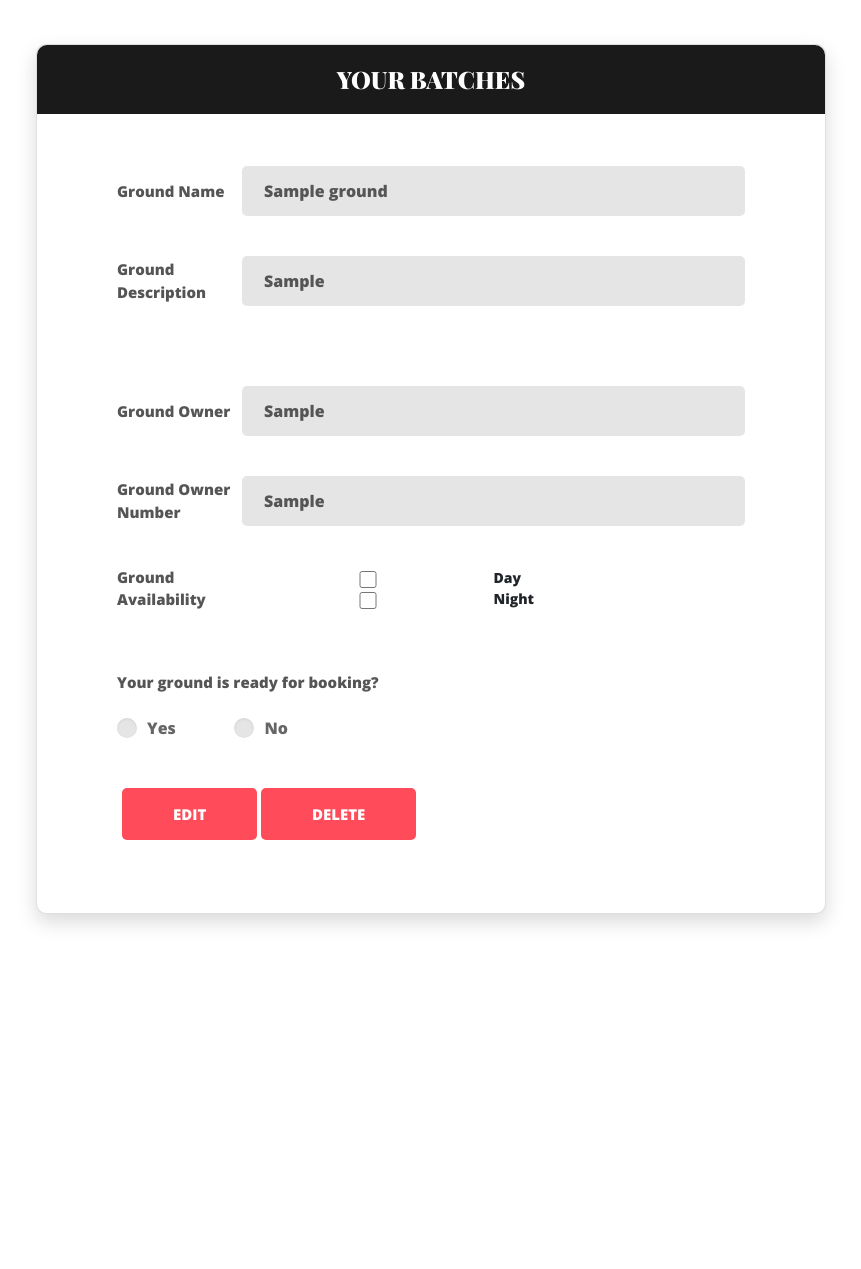
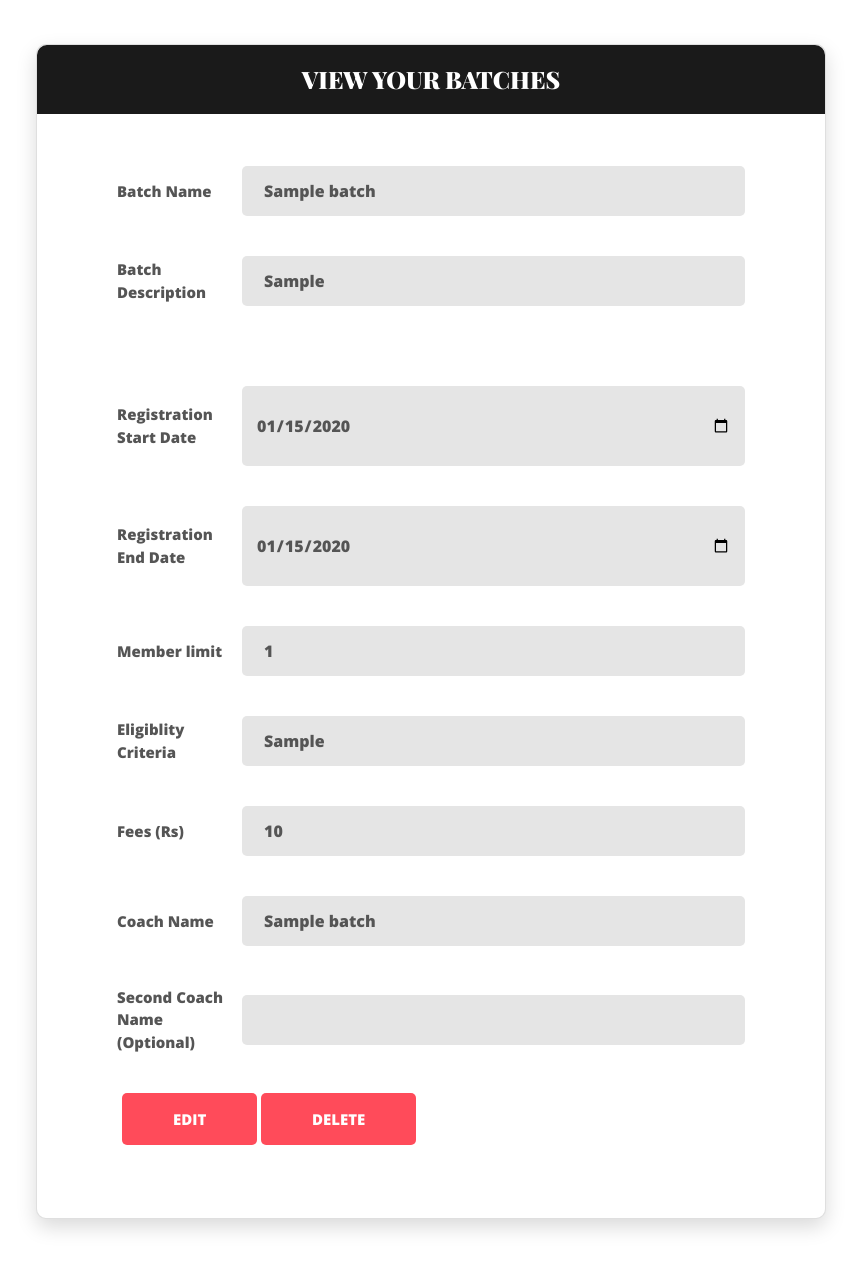
Before and after one commit to mfarzamalam/cms, a PHP site: page /batchViewForm.php in a window 1280 px wide. Shown: the part 632-1901 px from the top of the page, without its empty margins (209-1070 px from the left). Before the commit the page ends 1558 px from the top, so only its background shows below. Run offline with PHP 8.4, Linux system fonts and the light colour scheme; tables that the repository leaves empty hold one stand-in row (values such as "Sample post"); data that the repository does not hold is empty; some web fonts are replaced.

Commit message:
batch crud completed

```diff
--- a/batchViewForm.php
+++ b/batchViewForm.php
@@ -1,5 +1,5 @@
 <?php include 'connection.php';
-        $q = "SELECT * FROM `grounds`";
+        $q = "SELECT * FROM `training_batch`";
         $r = mysqli_query($conn,$q);
 ?>
 
@@ -41,97 +41,101 @@
 
     <?php while($res = mysqli_fetch_assoc($r)) { ?>
 
-        <form method="POST" action="groundEdit&Delete.php" class="page-wrapper p-t-45 p-b-50">
+        <form method="POST" action="batchEdit&Delete.php" class="page-wrapper p-t-45 p-b-50">
             <div class="wrapper wrapper--w790">
                     <div class="card card-5">
                         <div class="card-heading">
-                        <h2 class="title">Your Batches</h2>
+                            <h2 class="title">View Your Batches</h2>
                         </div>
                         <div class="card-body">
                             <form method="POST">
                             <div class="form-row">
-                                <div class="name">Ground Name</div>
+                                    <div class="name">Batch Name</div>
                                     <div class="value">
                                         <div class="input-group">
-                                        <input class="input--style-5" type="text" name="groundname" value="<?php echo $res['ground_name'] ?>" >
+                                            <input class="input--style-5" type="text" name="batchname" value="<?php echo $res['batch_name']?>">
                                         </div>
                                     </div>
                                 </div>
                                 <div class="form-row">
-                                <div class="name">Ground Description</div>
+                                    <div class="name">Batch Description</div>
                                     <div class="value">
                                         <div class="input-group">
-                                        <input class="input--style-5" type="text" name="grounddes" value="<?php echo $res['ground_des'] ?>">
+                                            <input class="input--style-5" type="text" name="batchdes" value="<?php echo $res['batch_des']?>">
                                         </div>
                                     </div>
                                 </div>
                                 <div class="form-row">
                                     <div class="value">
                                         <div class="input-group">
-                                        <input class="input--style-5" type="hidden" name="groundcode" value="<?php echo $res['ground_code']; ?>">
-                                    </div>
-                                </div>
-                            </div>
-                            <div class="form-row">
-                                <div class="name">Ground Owner</div>
-                                <div class="value">
-                                    <div class="input-group">
-                                        <input class="input--style-5" type="text" name="groundowner" value="<?php echo $res['ground_owner'] ?>">
+                                            <input class="input--style-5" type="hidden" name="batchcode" value="<?php echo $res['batch_code']?>">
                                         </div>
                                     </div>
                                 </div>
 
                                 <div class="form-row">
-                                <div class="name">Ground Owner Number</div>
+                                    <div class="name">Registration Start Date</div>
                                     <div class="value">
                                         <div class="input-group">
-                                        <input class="input--style-5" type="text" name="grondownernumber" value="<?php echo $res['ground_owner_num'] ?>">
+                                            <input class="input--style-5" type="date" name="sdate" value="<?php echo $res['start_date']?>">
                                         </div>
                                     </div>
                                 </div>
 
-
                                 <div class="form-row">
-                                <div class="name">Ground Availability</div>
+                                    <div class="name">Registration End Date</div>
                                     <div class="value">
                                         <div class="input-group">
-                                        <input type="checkbox" id ="chk" name='available[]' value="Day" <?php if($res['rent_day'] == "Yes"){ echo "Checked"; } ?>>Day
-                                            <br>
-                                        <input type="checkbox" id ="chk" name='available[]' value="Night" <?php if($res['rent_night'] == "Yes"){ echo "Checked"; } ?>>Night
+                                            <input class="input--style-5" type="date" name="edate" value="<?php echo $res['end_date']?>">
                                         </div>
                                     </div>
                                 </div>
 
-
-                            <!-- <div class="form-row">
-                                <div class="name">Subject</div>
+                                <div class="form-row">
+                                    <div class="name">Member limit</div>
                                     <div class="value">
                                         <div class="input-group">
-                                        <div class="rs-select2 js-select-simple select--no-search">
-                                            <select name="subject">
-                                                <option disabled="disabled" selected="selected">Choose option</option>
-                                                <option>Subject 1</option>
-                                                <option>Subject 2</option>
-                                                <option>Subject 3</option>
-                                            </select>
-                                            <div class="select-dropdown"></div>
+                                            <input class="input--style-5" type="number" name="mlimit" value="<?php echo $res['member_limit']?>">
                                         </div>
                                     </div>
                                 </div>
-                            </div> -->
-                            <div class="form-row p-t-20">
-                                <label class="label label--block">Your ground is ready for booking?</label>
-                                <div class="p-t-15">
-                                    <label class="radio-container m-r-55">Yes
-                                        <input type="radio" name="RadioSelect" value="Yes" <?php if($res['available'] == "Yes"){ echo "Checked"; } ?>>
-                                        <span class="checkmark"></span>
-                                    </label>
-                                    <label class="radio-container">No
-                                        <input type="radio" name="RadioSelect" value="No" <?php if($res['available'] == "No"){ echo "Checked"; } ?>>
-                                        <span class="checkmark"></span>
-                                    </label>
+
+                                <div class="form-row">
+                                    <div class="name">Eligiblity Criteria</div>
+                                    <div class="value">
+                                        <div class="input-group">
+                                            <input class="input--style-5" type="text" name="ecr" value="<?php echo $res['eligible_criteria']?>">
                                         </div>
                                     </div>
+                                </div>
+
+                                <div class="form-row">
+                                    <div class="name">Fees (Rs)</div>
+                                    <div class="value">
+                                        <div class="input-group">
+                                            <input class="input--style-5" type="number" name="fees" value="<?php echo $res['fees']?>">
+                                        </div>
+                                    </div>
+                                </div>
+
+                                <div class="form-row">
+                                    <div class="name">Coach Name</div>
+                                    <div class="value">
+                                        <div class="input-group">
+                                            <input class="input--style-5" type="text" name="cname1" value="<?php echo $res['coach_name']?>">
+                                        </div>
+                                    </div>
+                                </div>
+
+                                <div class="form-row">
+                                    <div class="name">Second Coach Name (Optional) </div>
+                                    <div class="value">
+                                        <div class="input-group">
+                                            <input class="input--style-5" type="text" name="cname2" value="<?php echo $res['coach_name2']?>">
+                                        </div>
+                                    </div>
+                                </div>
+
                                 <div>
                                     <?php if(isset($_GET['error'])) { ?>
                                         <label style="color: red;" class="label label--block"> <?php echo $_GET['error'] ?></label>
@@ -140,9 +144,7 @@
                                     <button class="btn btn--radius-2 btn--red" name="Delete" type="submit">Delete</button>
                                 </div>
                             </form>
-
                         </div>
-
                     </div>
                 </div>
         </form>
--- a/groundEdit&Delete.php
+++ b/groundEdit&Delete.php
@@ -3,6 +3,7 @@
     include 'connection.php' ;
 
     if(isset($_POST['Edit'])){
+
          $groundname=$_POST['groundname'];
          $grounddes=$_POST['grounddes'];
          $groundcode=$_POST['groundcode'];
```
Also changed, not shown: batchAdd.php (added, +37 -0 lines), batchAddForm.php (+42 -38 lines), batchEdit&Delete.php (added, +48 -0 lines). Lines whose indentation alone changed are shown as unchanged.
